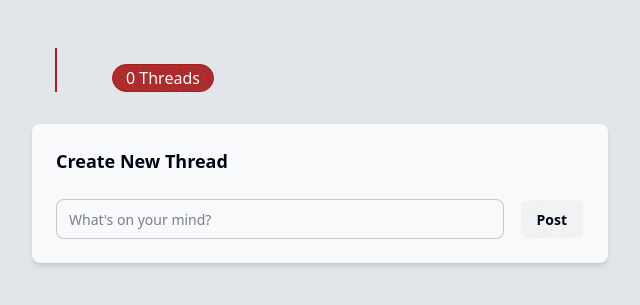
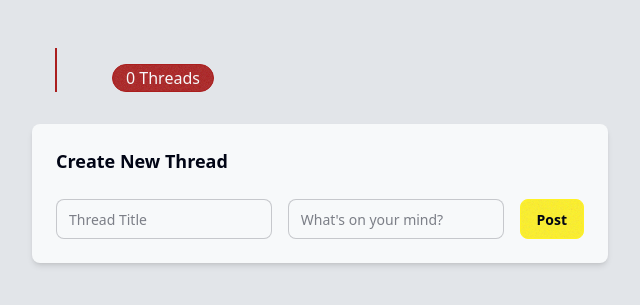
Before and after one commit to CodeJamjamzz/_univercit, a Django app: template univercit/discussion/templates/forum.html in a window 1280 px wide. Shown: the top 305 px of the page, without its empty margins (0-640 px from the left). Run offline with Django 5.2, Linux system fonts and the light colour scheme; the template is opened without the code that fills it, so the values that code supplies are empty; style sheets or scripts are compiled from the project's sources.

Commit message:
display first comment on threads and input field for first comment

```diff
--- a/univercit/discussion/templates/forum_make_thread.html
+++ b/univercit/discussion/templates/forum_make_thread.html
@@ -7,11 +7,17 @@
             <input id="threadTitle"
                    type="text"
                    name="threadTitle"
-                   placeholder="What's on your mind?"
+                   placeholder="Thread Title"
                    class="input input-bordered w-full"
                    value="{{ threadTitle }}">
 
-            <button type="submit" class="btn btn-primary sm:w-auto">Post</button>
+            <input id="threadFirstComment"
+                   type="text"
+                   name="threadFirstComment"
+                   placeholder="What's on your mind?"
+                   class="input input-bordered w-full"
+                   value="{{ threadFirstComment }}">
+            <button type="submit" class="btn btn-secondary sm:w-auto">Post</button>
         </div>
     </div>
 </form>
--- a/univercit/discussion/templates/forum_thread_card.html
+++ b/univercit/discussion/templates/forum_thread_card.html
@@ -2,7 +2,7 @@
     <div class="card bg-base-100 shadow-md h-full transition-shadow duration-300 hover:shadow-lg">
         <div class="card-body">
             <h2 class="card-title">{{thread.thread_title}}</h2>
-            <p class="text-base-content/70"> First comment goes here. </p>
+            <p class="text-base-content/70"> {{thread.get_comments.0.content}} </p>
         </div>
     </div>
 </a>
--- a/univercit/discussion/views.py
+++ b/univercit/discussion/views.py
@@ -48,11 +48,17 @@
     if request.method == 'POST':
         forum = Forum.objects.get(forum_id=forum_id)
         thread_title = request.POST.get('threadTitle')
+        thread_first_comment = request.POST.get('threadFirstComment')
 
         thread = Thread.objects.create(
             forum_id=forum,
             thread_title=thread_title,
             date_created=datetime.now(),
+            student_id=request.user.id
+        )
+        Comment.objects.create(
+            content=thread_first_comment,
+            thread_id=thread,
             student_id=request.user.id
         )
         return redirect('thread', thread_id=thread.thread_id)
```
